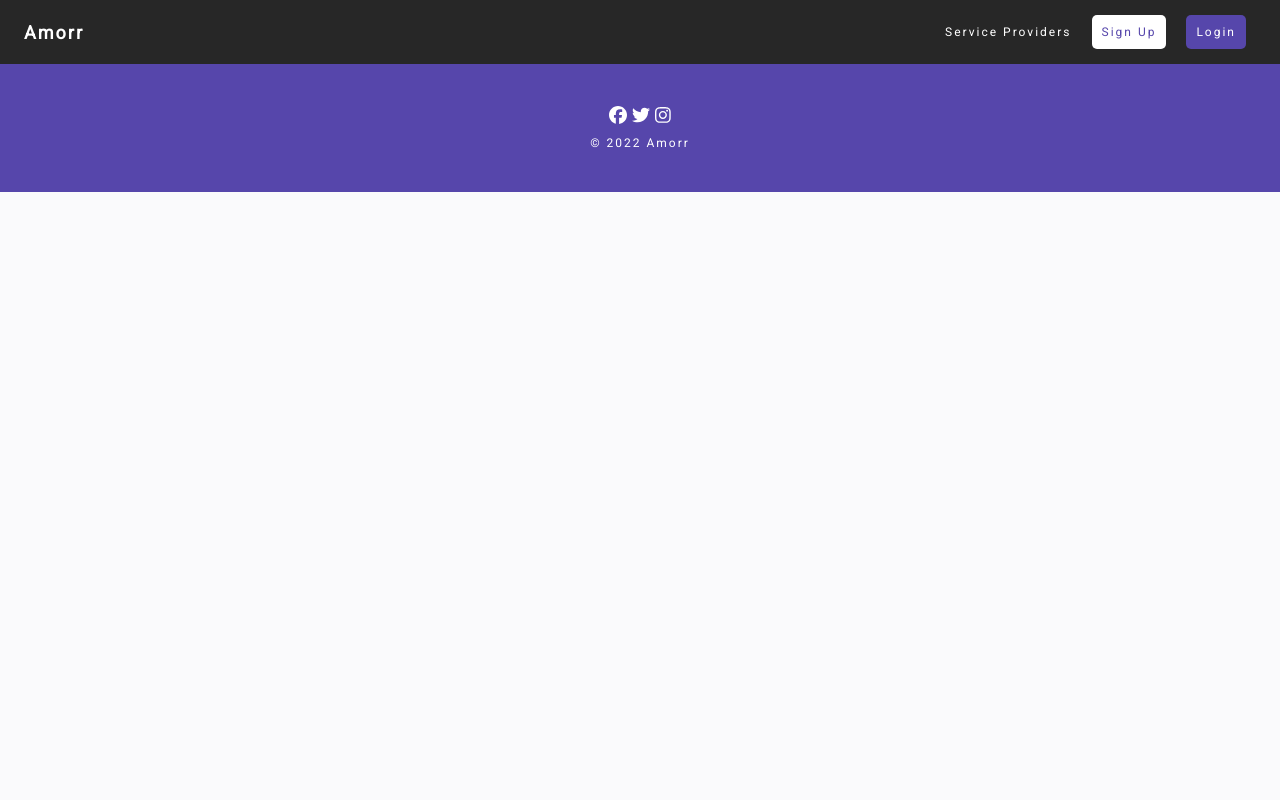
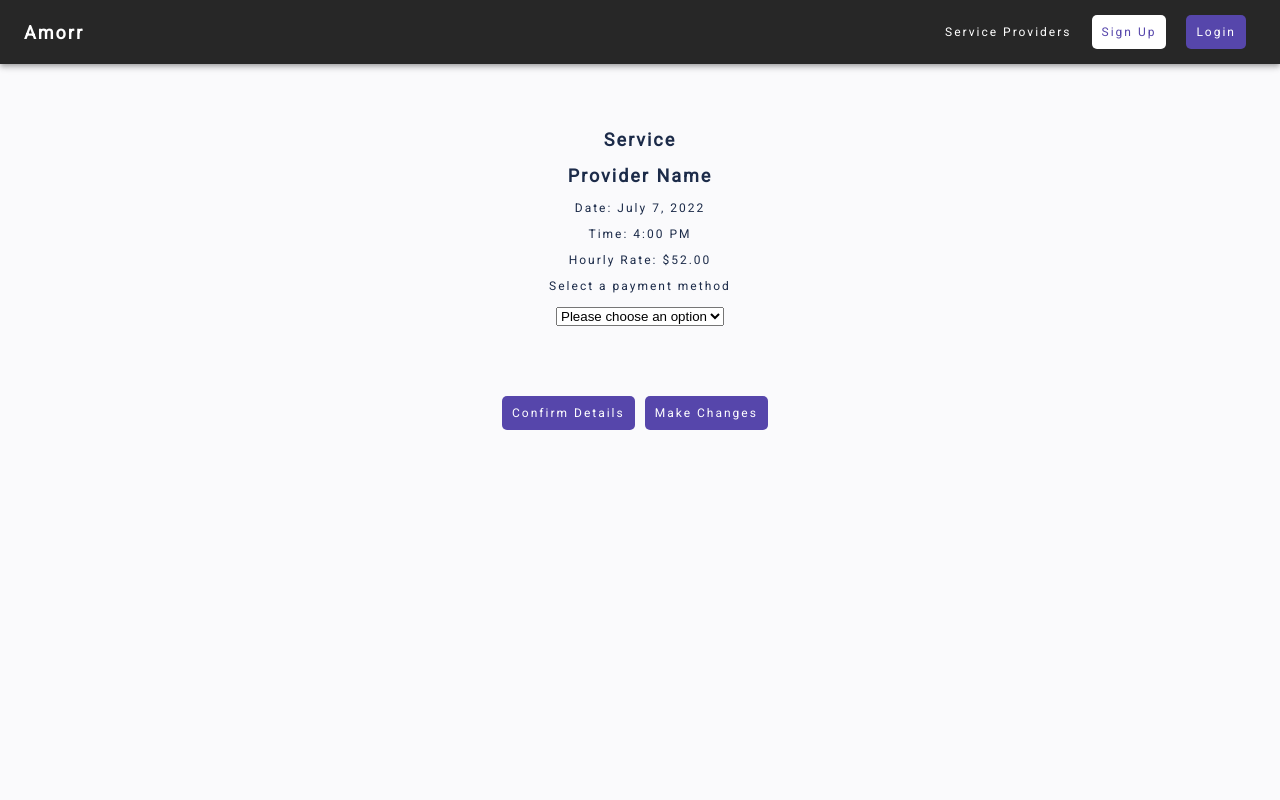
Before and after one commit to UTSCCSCC01/finalprojects22-the-big-result, a React (Create React App) app in the folder frontend/: page /confirmation in a window 1280 px wide. Shown: the top 800 px of the page. Built offline with nearby package versions, Linux system fonts and the light colour scheme; no server answers.

Commit message:
THEB-8 Add initial frontend for booking confirmation

```diff
--- a/frontend/src/App.jsx
+++ b/frontend/src/App.jsx
@@ -8,6 +8,7 @@ import Profile from "./components/Profile/Profile";
 import Navbar from "./components/Navbar/Navbar";
 import Footer from "./components/Footer/Footer";
 import LandingPage from "./views/LandingPage";
+import BookingConfirmation from "./views/BookingConfirmation";
 
 function App() {
   return (
@@ -21,6 +22,7 @@ function App() {
           <Route path="/profile" element={<Profile />} />
           <Route path="/signup" element={<SignUp />} />
           <Route path="/" element={<LandingPage />} />
+          <Route path="/confirmation" element={<BookingConfirmation />} />
         </Routes>
         <Footer />
       </>
--- /dev/null
+++ b/frontend/src/views/BookingConfirmation.jsx
@@ -0,0 +1,43 @@
+import { useState } from "react";
+import { MenuItem, FormControl, InputLabel, Select } from "@mui/material";
+import "../components/Form.css";
+
+function BookingConfirmation() {
+  //separated these out into different states for ease, can combine into 1 if we want
+  const [service, setService] = useState("");
+  const [provider, setProvider] = useState("");
+  const [time, setTime] = useState("");
+  const [rate, setRate] = useState("");
+  return (
+    <div className="page">
+      <h2>Service</h2>
+      <h2>Provider Name</h2>
+      <p>Date: July 7, 2022</p>
+      <p>Time: 4:00 PM</p>
+      <p>Hourly Rate: $52.00</p>
+      <form>
+        <label for="payment-select">Select a payment method</label>
+        <br />
+        <br />
+        <select id="payment-select">
+          <option value="">Please choose an option</option>
+          <option value="debit">Debit</option>
+          <option value="credit">Credit</option>
+          <option value="paypal">Paypal</option>
+        </select>
+        <br />
+        <br />
+        <br />
+        <br />
+        <br />
+        <br />
+        <div className="btn-group">
+          <button type="submit">Confirm Details</button>
+          <button>Make Changes</button>
+        </div>
+      </form>
+    </div>
+  );
+}
+
+export default BookingConfirmation;
```
